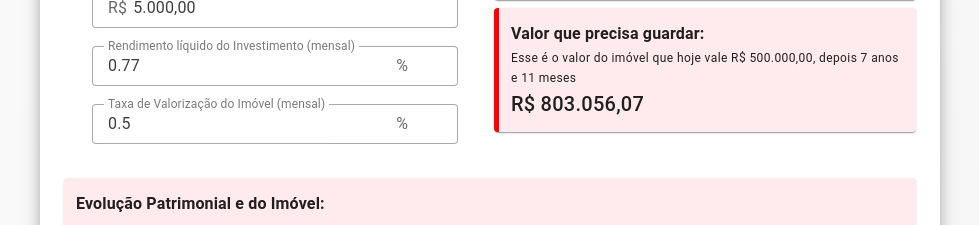
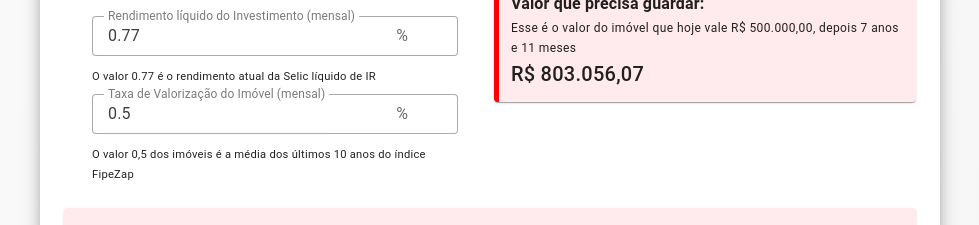
Before and after one commit to SandroAS/calculadora-imobiliaria, a Vue app: page / in a window 1280 px wide. Shown: the part 258-483 px from the top of the page, without its empty margins (150-1129 px from the left). Built offline with nearby package versions, Linux system fonts and the light colour scheme; the HTML template or start-up script is replaced by a standard one.

Commit message:
ajuste decricoes

```diff
--- a/src/App.vue
+++ b/src/App.vue
@@ -87,6 +87,7 @@
                           ></v-text-field>
                         </template>
                       </v-tooltip>
+                      <small>O valor 0.77 é o rendimento atual da Selic líquido de IR</small>
                     </v-col>
 
                     <v-col cols="12">
@@ -108,6 +109,7 @@
                           ></v-text-field>
                         </template>
                       </v-tooltip>
+                      <small>O valor 0,5 dos imóveis é a média dos últimos 10 anos do índice FipeZap</small>
                     </v-col>
                   </v-row>
                 </v-col>
```
